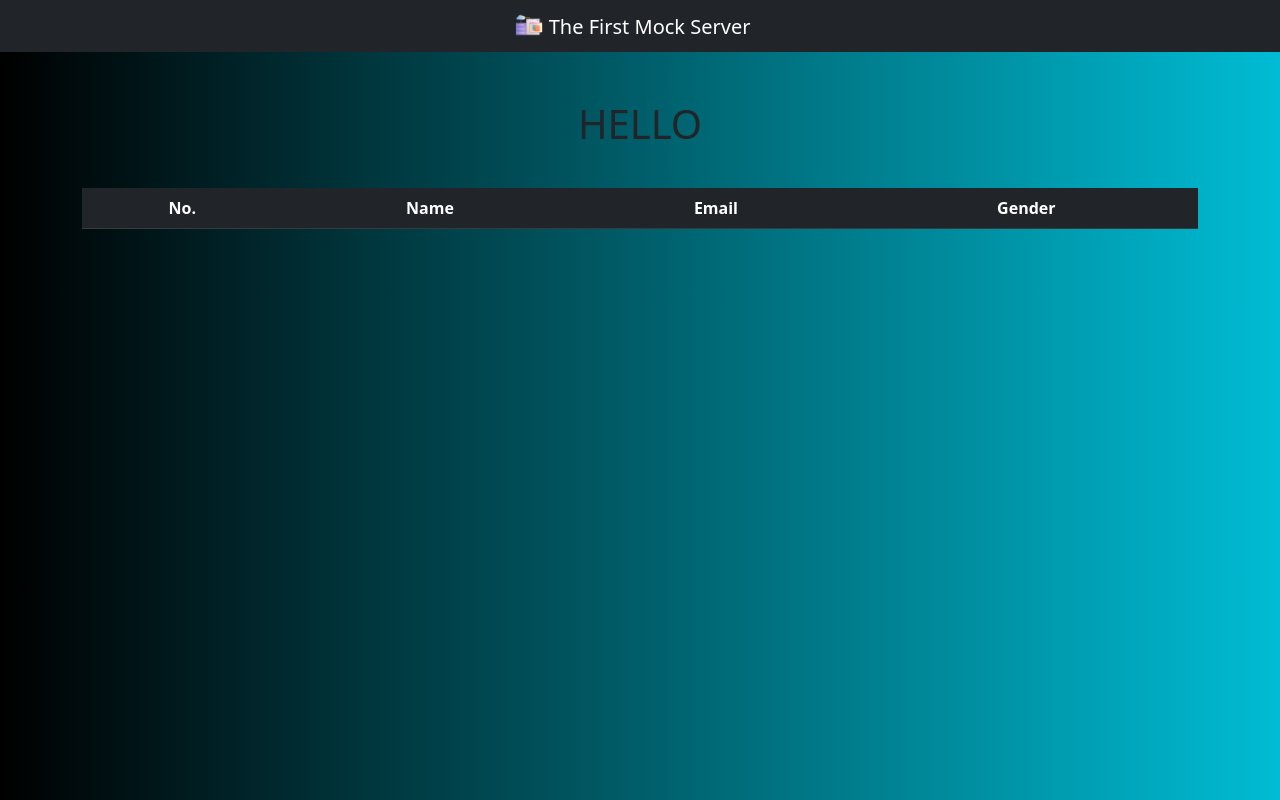
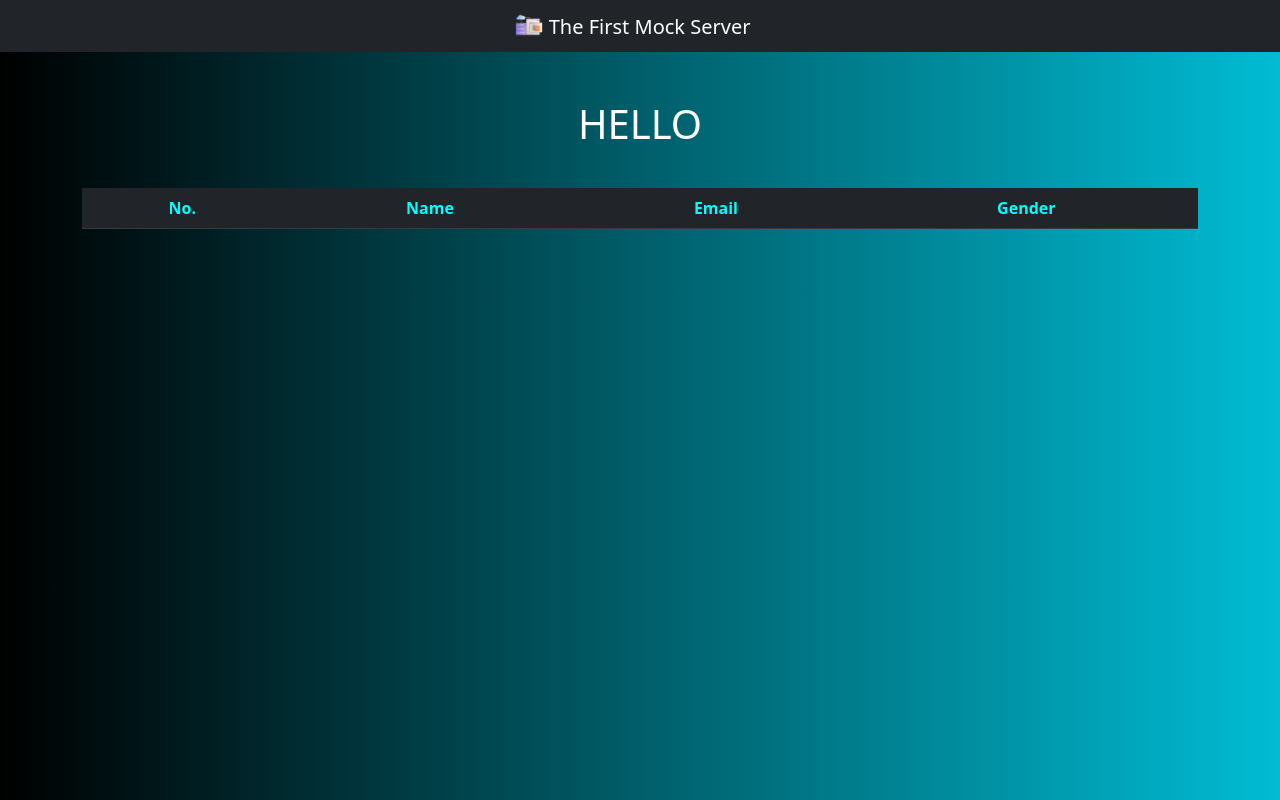
Before and after one commit to Meshabaz/first-mock-server, a website: page index.html in a window 1280 px wide. Drawn offline with nearby package versions, Linux system fonts and the light colour scheme; no server answers.

Commit message:
for ghPages

```diff
--- a/component/index.js
+++ b/component/index.js
@@ -1,4 +1,4 @@
-let api = "http://localhost:3200/dummy";
+let api = "https://first-mock-server.herokuapp.com/dummy";
 
 const getApi = async (url) => {
   let res = await fetch(url);
--- a/index.html
+++ b/index.html
@@ -11,6 +11,7 @@
 </head>
 <style>
     body {
+        color: white;
 
         /* ff 3.6+ */
         background: -moz-linear-gradient(90deg, rgba(0, 0, 0, 1) 0%, rgba(0, 188, 212, 1) 100%, rgba(238, 130, 238, 1) 100%);
@@ -40,6 +41,11 @@
 
     table {
         text-align: center;
+        pointer-events: none;
+    }
+
+    thead {
+        color: aqua;
     }
 </style>
 
--- a/server.js
+++ b/server.js
@@ -13,4 +13,9 @@ server.listen(port);
 
 server.use(middlewares);
 
+// ========================> DEPLOYED SERVER AND WEBSITE LINKS <==============================//
+
+// https://radiant-daffodil-a36d1e.netlify.app/
 // https://first-mock-server.herokuapp.com/dummy
+
+// ========================> DEPLOYED SERVER AND WEBSITE LINKS <==============================//
```
